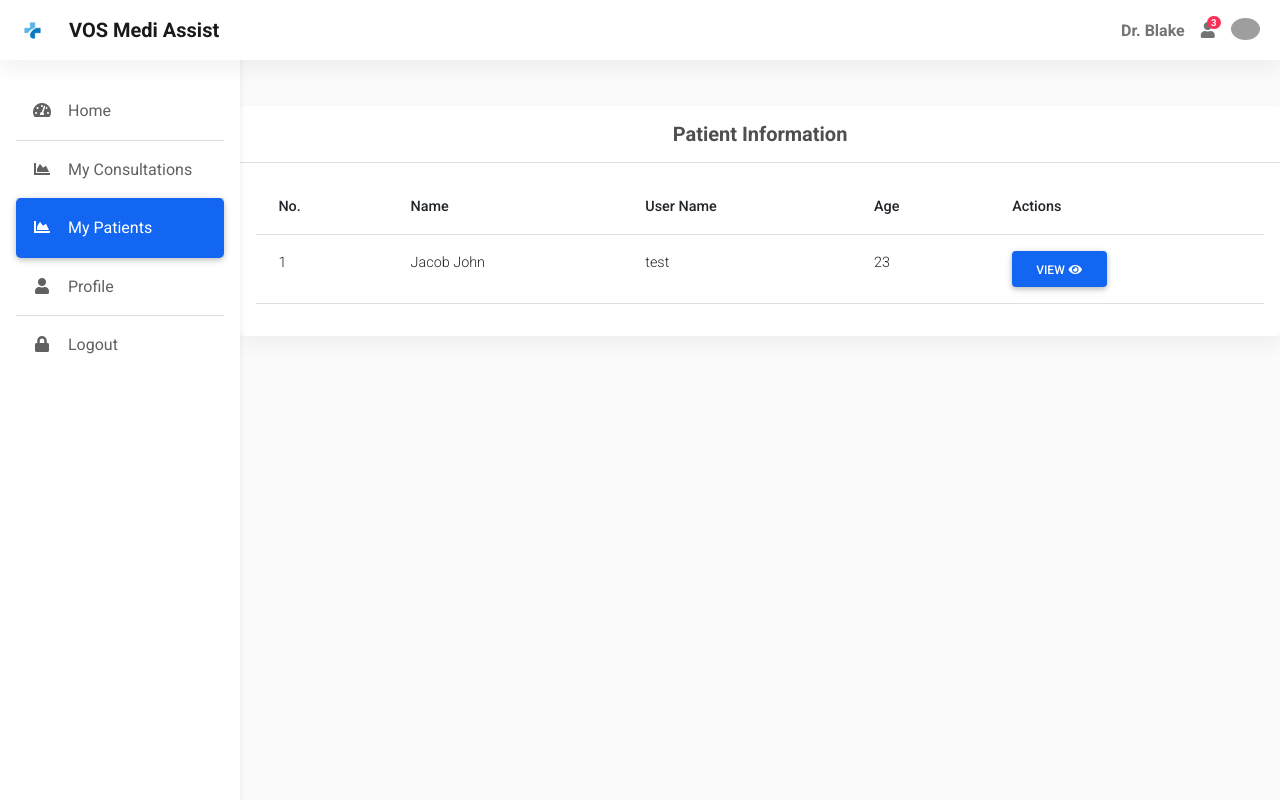
After one commit to Vivek0306/app-dev, a Flask app: page /mypatients in a window 1280 px wide. The commit adds this page. Run offline with Flask 2, Linux system fonts and the light colour scheme; a user stored in the database is signed in; data comes from the database, SQL or seed files in the repository; some libraries are stand-ins or nearby versions; grey boxes are pictures that could not be loaded.

Commit message:
patient view v1

```diff
--- a/app.py
+++ b/app.py
@@ -237,7 +237,7 @@ def myappointments(id=None):
         appointment = db.session.query(Appointment, User).join(User).filter(Appointment.id == id).all()
     return render_template("myappointments.html", appointments=appointments, appointment=appointment, id=id)
 
-
+# PROFILE
 @app.route("/profile", methods=['GET', 'POST'])
 @login_required
 def profile():
@@ -261,6 +261,16 @@ def delete_profile():
     Appointment.query.filter_by(user_id = user_id).delete()
     db.session.commit()
     return redirect(url_for('logout'))
+
+# PATIENTS
+@app.route("/mypatients", methods=['GET', 'POST'])
+@login_required
+def mypatients():
+    if current_user.is_doctor:
+        patients = User.query.filter_by(is_doctor = False).all()
+        return render_template('mypatients.html', patients = patients)
+    else:
+        return redirect(url_for('home'))
 
 
 # APPOINTMENT
--- a/templates/dashboard.html
+++ b/templates/dashboard.html
@@ -33,6 +33,9 @@
 
           <a href="{{ url_for('myappointments') }}" class="list-group-item list-group-item-action py-3 ripple {% if request.endpoint == 'myappointments' %}active{% endif %}">
             <i class="fas fa-chart-area fa-fw me-3"></i><span>My Consultations</span>
+          </a>
+          <a href="{{ url_for('mypatients') }}" class="list-group-item list-group-item-action py-3 ripple {% if request.endpoint == 'mypatients' %}active{% endif %}">
+            <i class="fas fa-chart-area fa-fw me-3"></i><span>My Patients</span>
           </a>
           {% endif %}
           {% if not current_user.is_doctor %}
--- a/templates/myappointments.html
+++ b/templates/myappointments.html
@@ -6,7 +6,7 @@ User - Appointments
 
 {% block main %}
 
-<div class="container pt-4">
+<div class="container pt-5">
   <!--Section: Sales Performance KPIs-->
   <section class="mb-4">
     <div class="card">
--- /dev/null
+++ b/templates/mypatients.html
@@ -0,0 +1,46 @@
+{% extends "dashboard.html" %}
+{% block title %}
+User - My Patients
+{% endblock %}
+
+
+{% block main %}
+<div class="continer pt-5">
+    <section class="mb-4">
+        <div class="card">
+          <div class="card-header text-center py-3">
+            <h5 class="mb-0 text-center">
+              <strong>Patient Information</strong>
+            </h5>
+          </div>
+          <div class="card-body">
+            <div class="table-responsive">
+              <table class="table table-hover text-nowrap">
+                <thead>
+                  <tr>
+                    <th scope="col">No.</th>
+                    <th scope="col">Name</th>
+                    <th scope="col">User Name</th>
+                    <th scope="col">Age</th>
+                    <th scope="col">Actions</th>
+                  </tr>
+                </thead>
+                <tbody>
+                  {% for patient in patients %}
+                    <tr id="{{ loop.index }}">
+                      <td>{{ loop.index }}</td>
+                      <td>{{ patient.name }}</td>
+                      <td>{{ patient.username }}</td>
+                      <td>{{ patient.dob|calculate_age }}</td>
+                      <td>
+                        <a href="#" class="btn btn-primary">View  <i class="fas fa-eye fa-fw"></i></a>
+                      </td>
+                    </tr>
+                  {% endfor %}
+                </tbody>
+              </table>
+            </div>
+          </div>
+      </section>
+</div>
+{% endblock %}
```
